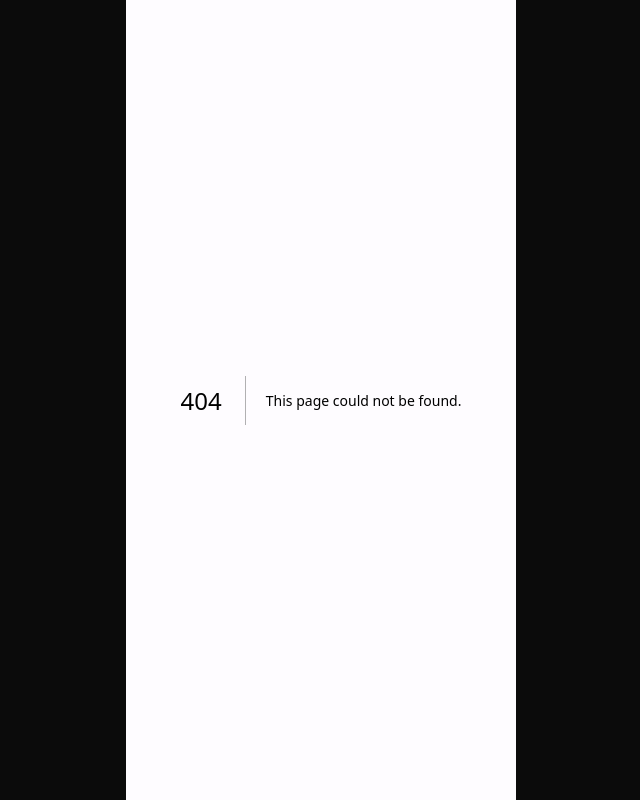
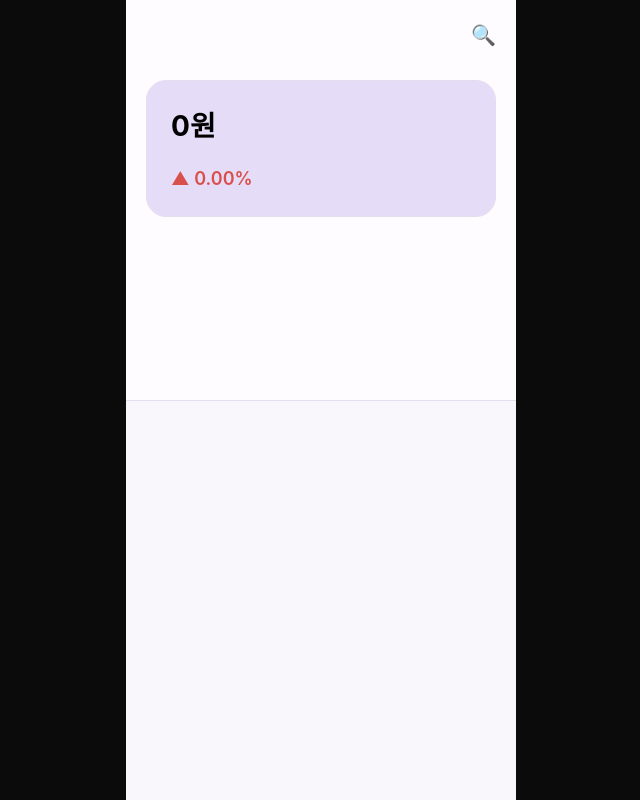
Before and after one commit to prgrms-be-devcourse/NBE9-11-2-Team02-FE, a Next.js app: page /asset in a window 1280 px wide. Before the commit this address had no page. Shown: the whole page, without its empty margins (319-959 px from the left). Built offline with nearby package versions, Linux system fonts and the light colour scheme; a web font is replaced by a local one.

Commit message:
feature: main페이지 실시간 증감기능 구현

```diff
--- /dev/null
+++ b/lib/client.ts
@@ -0,0 +1,17 @@
+export function fetchApi(url: string, options?: RequestInit) {
+    if (options?.body) {
+        const headers = new Headers(options.headers || {});
+        headers.set("Content-Type", "application/json");
+        options.headers = headers;
+    }
+
+    return fetch(`${process.env.NEXT_PUBLIC_API_BASE_URL}${url}`, options).then(
+        async (res) => {
+            if (!res.ok) {
+                const rsData = await res.json();
+                throw new Error(rsData.msg || "요청 실패");
+            }
+            return res.json();
+        }
+    );
+}
--- /dev/null
+++ b/src/app/asset/asset.module.css
@@ -0,0 +1,103 @@
+.page {
+  min-height: 100vh;
+  display: flex;
+  flex-direction: column;
+  /* 기존 #ffffff 대신 페이지 배경색 변수 사용 */
+  background: var(--bg-page);
+}
+
+/* 상단 절반 */
+.top {
+  height: 50vh;
+  padding: 20px;
+  display: flex;
+  flex-direction: column;
+  /* 모바일 표면 색상 적용 */
+  background: var(--mobile-surface);
+}
+
+/* 돋보기 */
+.search {
+  display: flex;
+  justify-content: flex-end;
+  font-size: 20px;
+  cursor: pointer;
+  /* 보조 텍스트 색상 */
+  color: var(--text-secondary);
+}
+
+/* 예수금 (사용자 CSS에는 없었지만 변수 기반으로 추가) */
+.deposit {
+  margin-top: 20px;
+  font-size: 16px;
+  /* 3차 텍스트 색상 */
+  color: var(--text-tertiary);
+}
+
+/* 자산 */
+.asset {
+  margin-top: 30px;
+}
+
+.total {
+  font-size: 28px;
+  font-weight: 700;
+  /* 기본 텍스트 색상 */
+  color: var(--text-primary);
+}
+
+/* 증감 */
+.change {
+  margin-top: 10px;
+  font-size: 18px;
+  font-weight: 600;
+}
+
+/* 상승 (빨강 변수) */
+.up {
+  color: var(--price-up);
+}
+
+/* 하락 (파랑 변수) */
+.down {
+  color: var(--price-down);
+}
+
+/* 하단 절반 */
+.bottom {
+  height: 50vh;
+  /* 기존 #f5f5f5 대신 섹션 배경색 변수 사용 */
+  background: var(--bg-section);
+  /* 선택사항: 상단과 구분감을 주려면 연한 선 추가 */
+  border-top: 1px solid var(--border-soft);
+}
+
+.asset {
+  margin-top: 30px;
+  /* 헥사코드(#8060d4) 대신 rgba를 사용합니다. */
+  /* 마지막 0.1이 투명도입니다 (0: 투명 ~ 1: 불투명) */
+  background-color: rgba(128, 96, 212, 0.2);
+
+  border-radius: 20px;
+  padding: 24px;
+  display: flex;
+  flex-direction: column;
+  gap: 8px;
+
+  /* 배경이 연해졌으므로 테두리를 살짝 주면 더 깔끔합니다 */
+  border: 1px solid var(--border-soft);
+}
+
+.total {
+  font-size: 28px;
+  font-weight: 700;
+  color: #000000;
+}
+
+.change {
+  /* 박스 안에서 수익률이 둥 떠 보이지 않게 정렬 */
+  font-size: 18px;
+  font-weight: 600;
+  display: flex;
+  align-items: center;
+}
--- /dev/null
+++ b/src/app/asset/page.tsx
@@ -0,0 +1,109 @@
+"use client";
+
+import { useEffect, useState } from "react";
+import styles from "./asset.module.css";
+import { fetchApi } from "@/lib/client";
+import { useSearchParams } from "next/navigation";
+
+type ApiResponse<T> = {
+  message: string;
+  data: T;
+};
+
+type Stock = {
+  stockCode: string;
+  quantity: number;
+};
+
+type AssetResponse = {
+  totalAmount: number;
+  stocks: Stock[];
+};
+
+export default function MainPage() {
+  const searchParams = useSearchParams();
+  const userId = searchParams.get("userId");
+
+  const [totalAmount, setTotalAmount] = useState(0);
+  const [stocks, setStocks] = useState<Stock[]>([]);
+  const [prices, setPrices] = useState<Record<string, number>>({});
+
+  /** 계좌 정보 */
+  useEffect(() => {
+    if (!userId) return;
+
+    fetchApi(`/api/asset/accounts/${userId}`)
+      .then((res: ApiResponse<AssetResponse>) => {
+        setTotalAmount(res.data.totalAmount);
+        setStocks(res.data.stocks);
+      })
+      .catch(console.error);
+  }, [userId]);
+
+  console.log("totalAmount:", totalAmount);
+  console.log("stocks:", stocks);
+  console.log("prices:", prices);
+
+  /** 현재가 polling */
+  useEffect(() => {
+    if (stocks.length === 0) return;
+
+    const fetchPrices = async () => {
+      const newPrices: Record<string, number> = {};
+
+      for (const stock of stocks) {
+        try {
+          const res = await fetchApi(`/api/stocks/${stock.stockCode}`);
+          newPrices[stock.stockCode] = res.data.price;
+        } catch (e) {
+          console.error("현재가 조회 실패", stock.stockCode);
+        }
+      }
+
+      setPrices(newPrices);
+    };
+
+    fetchPrices();
+    const interval = setInterval(fetchPrices, 1000);
+    return () => clearInterval(interval);
+  }, [stocks]);
+
+  /** 총 자산 */
+  const totalValue = stocks.reduce((sum, stock) => {
+    const price = prices[stock.stockCode] || 0;
+    return sum + price * stock.quantity;
+  }, 0);
+
+  /** 수익률 */
+  const changeRate =
+    totalAmount === 0 ? 0 : ((totalValue - totalAmount) / totalAmount) * 100;
+
+  const isUp = changeRate >= 0;
+
+
+  return (
+    <div className={styles.page}>
+      {/* 상단 */}
+      <div className={styles.top}>
+        <div className={styles.search}>🔍</div>
+
+        <div className={styles.asset}>
+          <div className={styles.total}>
+            {totalValue.toLocaleString()}원
+          </div>
+
+          <div
+            className={`${styles.change} ${
+              isUp ? styles.up : styles.down
+            }`}
+          >
+            {isUp ? "▲" : "▼"} {changeRate.toFixed(2)}%
+          </div>
+        </div>
+      </div>
+
+      {/* 하단 (비워둠) */}
+      <div className={styles.bottom}></div>
+    </div>
+  );
+}
```
